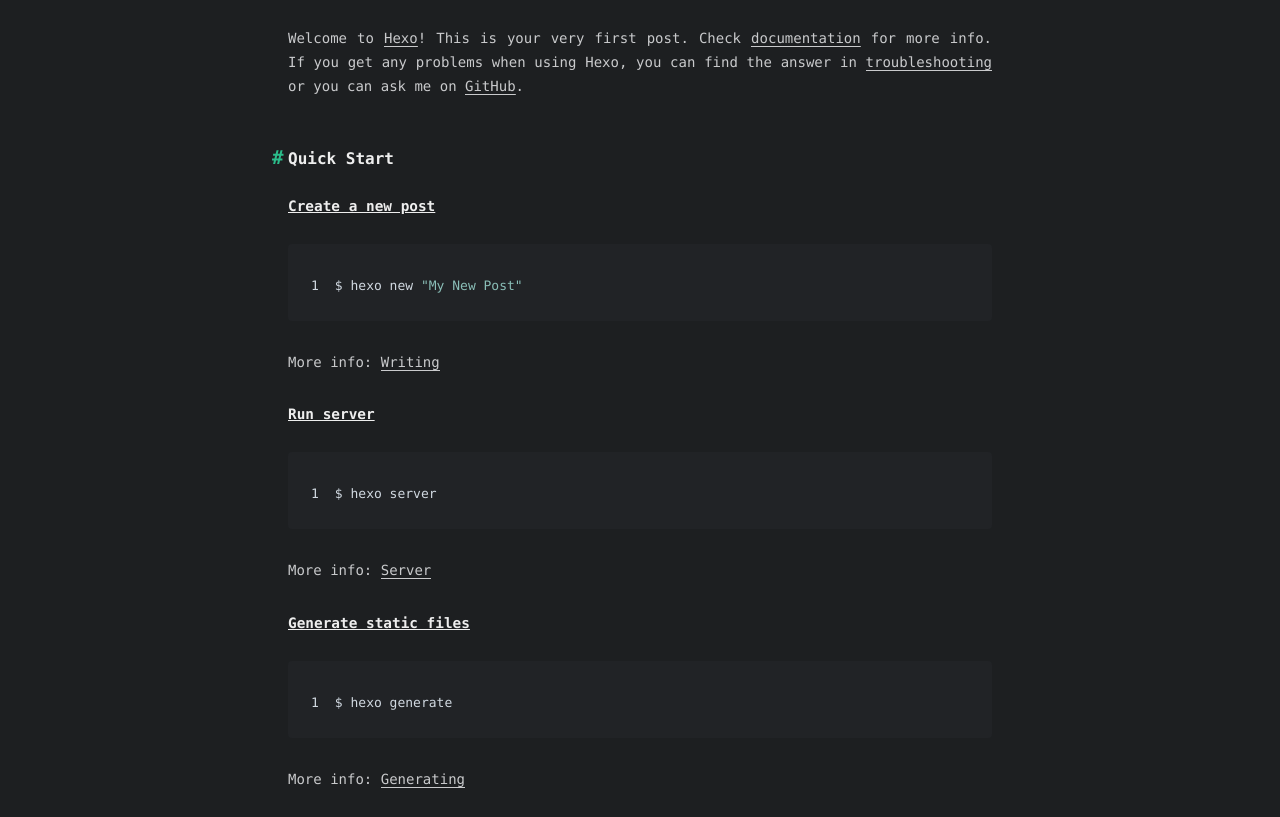
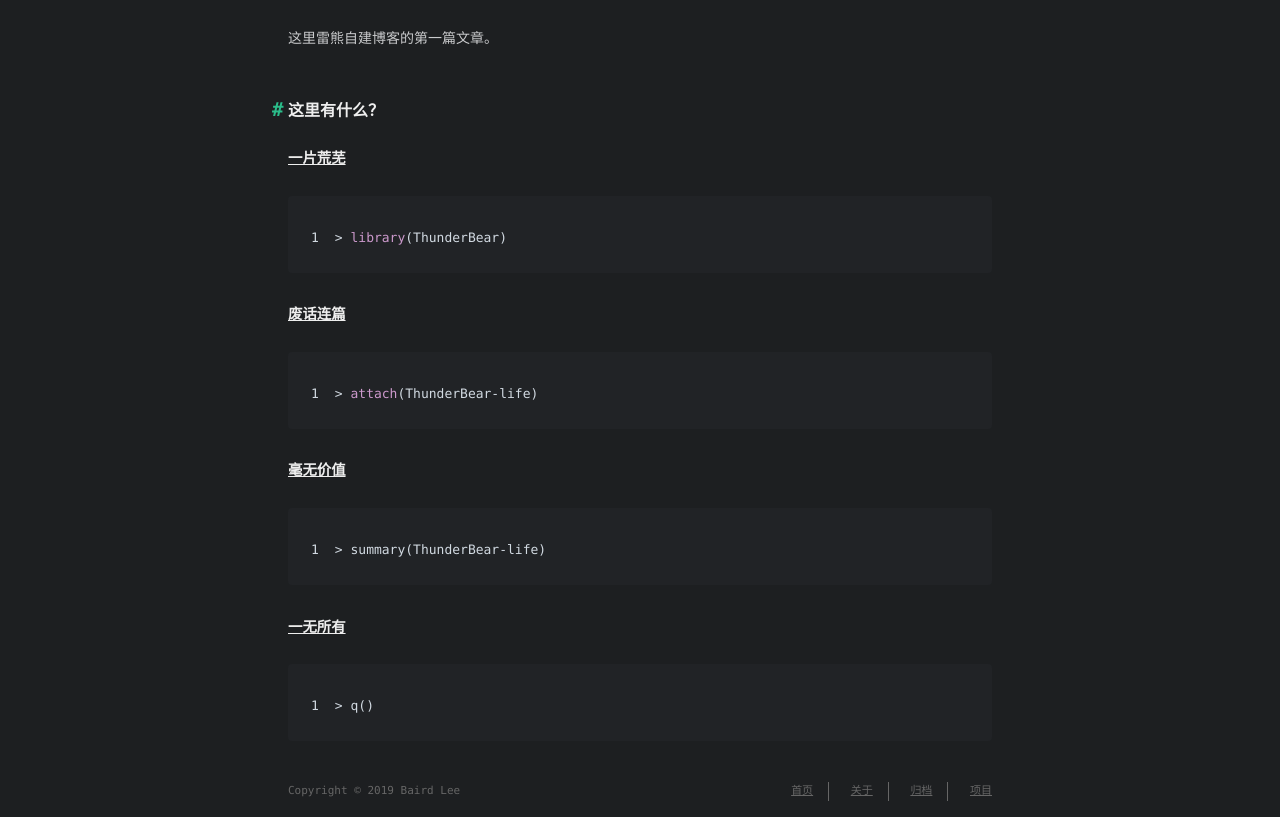
Before and after one commit to ThunderBearCN/ThunderBearCN.github.io, a plain HTML site: page 2019/02/24/hello-world/index.html in a window 1280 px wide. Shown: the part 128-945 px from the top of the page. Drawn offline with Linux system fonts and the light colour scheme; a web font is replaced by a local one.

Commit message:
Site updated: 2019-02-24 22:24:10

```diff
--- a/2019/02/24/hello-world/index.html
+++ b/2019/02/24/hello-world/index.html
@@ -6,17 +6,17 @@
     <meta http-equiv="X-UA-Compatible" content="IE=edge">
     <meta name="HandheldFriendly" content="True">
     <meta name="viewport" content="width=device-width, initial-scale=1, maximum-scale=1">
-    <meta name="description" content="Welcome to Hexo! This is your very first post. Check documentation for more info. If you get any problems when using Hexo, you can find the answer in troubleshooting or you can ask me on GitHub. Quick">
+    <meta name="description" content="这里雷熊自建博客的第一篇文章。 这里有什么？一片荒芜1&amp;gt; library(ThunderBear) 废话连篇1&amp;gt; attach(ThunderBear-life) 毫无价值1&amp;gt; summary(ThunderBear-life) 一无所有1&amp;gt; q()">
 <meta property="og:type" content="article">
 <meta property="og:title" content="Hello World">
 <meta property="og:url" content="http://yoursite.com/2019/02/24/hello-world/index.html">
 <meta property="og:site_name" content="Thunder Bear">
-<meta property="og:description" content="Welcome to Hexo! This is your very first post. Check documentation for more info. If you get any problems when using Hexo, you can find the answer in troubleshooting or you can ask me on GitHub. Quick">
+<meta property="og:description" content="这里雷熊自建博客的第一篇文章。 这里有什么？一片荒芜1&amp;gt; library(ThunderBear) 废话连篇1&amp;gt; attach(ThunderBear-life) 毫无价值1&amp;gt; summary(ThunderBear-life) 一无所有1&amp;gt; q()">
 <meta property="og:locale" content="zh-CN">
-<meta property="og:updated_time" content="2019-02-24T12:38:23.621Z">
+<meta property="og:updated_time" content="2019-02-24T14:23:35.639Z">
 <meta name="twitter:card" content="summary">
 <meta name="twitter:title" content="Hello World">
-<meta name="twitter:description" content="Welcome to Hexo! This is your very first post. Check documentation for more info. If you get any problems when using Hexo, you can find the answer in troubleshooting or you can ask me on GitHub. Quick">
+<meta name="twitter:description" content="这里雷熊自建博客的第一篇文章。 这里有什么？一片荒芜1&amp;gt; library(ThunderBear) 废话连篇1&amp;gt; attach(ThunderBear-life) 毫无价值1&amp;gt; summary(ThunderBear-life) 一无所有1&amp;gt; q()">
 
 
 
@@ -98,7 +98,7 @@
 
     </div>
     <div id="toc">
-      <ol class="toc"><li class="toc-item toc-level-2"><a class="toc-link" href="#Quick-Start"><span class="toc-number">1.</span> <span class="toc-text">Quick Start</span></a><ol class="toc-child"><li class="toc-item toc-level-3"><a class="toc-link" href="#Create-a-new-post"><span class="toc-number">1.1.</span> <span class="toc-text">Create a new post</span></a></li><li class="toc-item toc-level-3"><a class="toc-link" href="#Run-server"><span class="toc-number">1.2.</span> <span class="toc-text">Run server</span></a></li><li class="toc-item toc-level-3"><a class="toc-link" href="#Generate-static-files"><span class="toc-number">1.3.</span> <span class="toc-text">Generate static files</span></a></li><li class="toc-item toc-level-3"><a class="toc-link" href="#Deploy-to-remote-sites"><span class="toc-number">1.4.</span> <span class="toc-text">Deploy to remote sites</span></a></li></ol></li></ol>
+      <ol class="toc"><li class="toc-item toc-level-2"><a class="toc-link" href="#这里有什么？"><span class="toc-number">1.</span> <span class="toc-text">这里有什么？</span></a><ol class="toc-child"><li class="toc-item toc-level-3"><a class="toc-link" href="#一片荒芜"><span class="toc-number">1.1.</span> <span class="toc-text">一片荒芜</span></a></li><li class="toc-item toc-level-3"><a class="toc-link" href="#废话连篇"><span class="toc-number">1.2.</span> <span class="toc-text">废话连篇</span></a></li><li class="toc-item toc-level-3"><a class="toc-link" href="#毫无价值"><span class="toc-number">1.3.</span> <span class="toc-text">毫无价值</span></a></li><li class="toc-item toc-level-3"><a class="toc-link" href="#一无所有"><span class="toc-number">1.4.</span> <span class="toc-text">一无所有</span></a></li></ol></li></ol>
     </div>
   </span>
 </div>
@@ -137,15 +137,11 @@
 
 
   <div class="content" itemprop="articleBody">
-    <p>Welcome to <a href="https://hexo.io/" target="_blank" rel="noopener">Hexo</a>! This is your very first post. Check <a href="https://hexo.io/docs/" target="_blank" rel="noopener">documentation</a> for more info. If you get any problems when using Hexo, you can find the answer in <a href="https://hexo.io/docs/troubleshooting.html" target="_blank" rel="noopener">troubleshooting</a> or you can ask me on <a href="https://github.com/hexojs/hexo/issues" target="_blank" rel="noopener">GitHub</a>.</p>
-<h2 id="Quick-Start"><a href="#Quick-Start" class="headerlink" title="Quick Start"></a>Quick Start</h2><h3 id="Create-a-new-post"><a href="#Create-a-new-post" class="headerlink" title="Create a new post"></a>Create a new post</h3><figure class="highlight bash"><table><tr><td class="gutter"><pre><span class="line">1</span><br></pre></td><td class="code"><pre><span class="line">$ hexo new <span class="string">"My New Post"</span></span><br></pre></td></tr></table></figure>
-<p>More info: <a href="https://hexo.io/docs/writing.html" target="_blank" rel="noopener">Writing</a></p>
-<h3 id="Run-server"><a href="#Run-server" class="headerlink" title="Run server"></a>Run server</h3><figure class="highlight bash"><table><tr><td class="gutter"><pre><span class="line">1</span><br></pre></td><td class="code"><pre><span class="line">$ hexo server</span><br></pre></td></tr></table></figure>
-<p>More info: <a href="https://hexo.io/docs/server.html" target="_blank" rel="noopener">Server</a></p>
-<h3 id="Generate-static-files"><a href="#Generate-static-files" class="headerlink" title="Generate static files"></a>Generate static files</h3><figure class="highlight bash"><table><tr><td class="gutter"><pre><span class="line">1</span><br></pre></td><td class="code"><pre><span class="line">$ hexo generate</span><br></pre></td></tr></table></figure>
-<p>More info: <a href="https://hexo.io/docs/generating.html" target="_blank" rel="noopener">Generating</a></p>
-<h3 id="Deploy-to-remote-sites"><a href="#Deploy-to-remote-sites" class="headerlink" title="Deploy to remote sites"></a>Deploy to remote sites</h3><figure class="highlight bash"><table><tr><td class="gutter"><pre><span class="line">1</span><br></pre></td><td class="code"><pre><span class="line">$ hexo deploy</span><br></pre></td></tr></table></figure>
-<p>More info: <a href="https://hexo.io/docs/deployment.html" target="_blank" rel="noopener">Deployment</a></p>
+    <p>这里雷熊自建博客的第一篇文章。</p>
+<h2 id="这里有什么？"><a href="#这里有什么？" class="headerlink" title="这里有什么？"></a>这里有什么？</h2><h3 id="一片荒芜"><a href="#一片荒芜" class="headerlink" title="一片荒芜"></a>一片荒芜</h3><figure class="highlight r"><table><tr><td class="gutter"><pre><span class="line">1</span><br></pre></td><td class="code"><pre><span class="line">&gt; <span class="keyword">library</span>(ThunderBear)</span><br></pre></td></tr></table></figure>
+<h3 id="废话连篇"><a href="#废话连篇" class="headerlink" title="废话连篇"></a>废话连篇</h3><figure class="highlight r"><table><tr><td class="gutter"><pre><span class="line">1</span><br></pre></td><td class="code"><pre><span class="line">&gt; <span class="keyword">attach</span>(ThunderBear-life)</span><br></pre></td></tr></table></figure>
+<h3 id="毫无价值"><a href="#毫无价值" class="headerlink" title="毫无价值"></a>毫无价值</h3><figure class="highlight r"><table><tr><td class="gutter"><pre><span class="line">1</span><br></pre></td><td class="code"><pre><span class="line">&gt; summary(ThunderBear-life)</span><br></pre></td></tr></table></figure>
+<h3 id="一无所有"><a href="#一无所有" class="headerlink" title="一无所有"></a>一无所有</h3><figure class="highlight r"><table><tr><td class="gutter"><pre><span class="line">1</span><br></pre></td><td class="code"><pre><span class="line">&gt; q()</span><br></pre></td></tr></table></figure>
 
   </div>
 </article>
@@ -171,7 +167,7 @@
     </div>
 
     <div id="toc-footer" style="display: none">
-      <ol class="toc"><li class="toc-item toc-level-2"><a class="toc-link" href="#Quick-Start"><span class="toc-number">1.</span> <span class="toc-text">Quick Start</span></a><ol class="toc-child"><li class="toc-item toc-level-3"><a class="toc-link" href="#Create-a-new-post"><span class="toc-number">1.1.</span> <span class="toc-text">Create a new post</span></a></li><li class="toc-item toc-level-3"><a class="toc-link" href="#Run-server"><span class="toc-number">1.2.</span> <span class="toc-text">Run server</span></a></li><li class="toc-item toc-level-3"><a class="toc-link" href="#Generate-static-files"><span class="toc-number">1.3.</span> <span class="toc-text">Generate static files</span></a></li><li class="toc-item toc-level-3"><a class="toc-link" href="#Deploy-to-remote-sites"><span class="toc-number">1.4.</span> <span class="toc-text">Deploy to remote sites</span></a></li></ol></li></ol>
+      <ol class="toc"><li class="toc-item toc-level-2"><a class="toc-link" href="#这里有什么？"><span class="toc-number">1.</span> <span class="toc-text">这里有什么？</span></a><ol class="toc-child"><li class="toc-item toc-level-3"><a class="toc-link" href="#一片荒芜"><span class="toc-number">1.1.</span> <span class="toc-text">一片荒芜</span></a></li><li class="toc-item toc-level-3"><a class="toc-link" href="#废话连篇"><span class="toc-number">1.2.</span> <span class="toc-text">废话连篇</span></a></li><li class="toc-item toc-level-3"><a class="toc-link" href="#毫无价值"><span class="toc-number">1.3.</span> <span class="toc-text">毫无价值</span></a></li><li class="toc-item toc-level-3"><a class="toc-link" href="#一无所有"><span class="toc-number">1.4.</span> <span class="toc-text">一无所有</span></a></li></ol></li></ol>
     </div>
 
     <div id="share-footer" style="display: none">
```
Also changed, not shown: about/index.html (+6 -4 lines).
